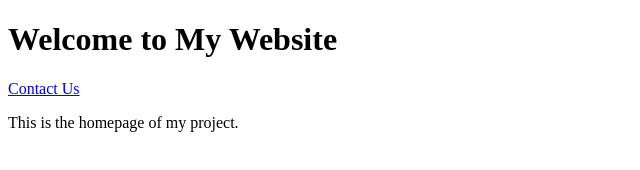
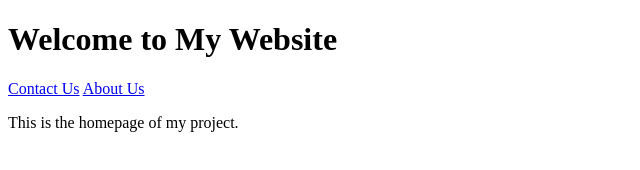
Before and after one commit to yllkakabashi/MyWebsiteProject, a plain HTML site: page index.html in a window 1280 px wide. Shown: the full height of the page, 0-640 px from the left. Drawn offline with Linux system fonts and the light colour scheme.

Commit message:
Modified index.html to include a link to about.html

```diff
--- a/index.html
+++ b/index.html
@@ -12,6 +12,7 @@
 
     <h1>Welcome to My Website</h1>
     <a href="contact.html">Contact Us</a>
+    <a href="about.html">About Us</a>
     <p>This is the homepage of my project.</p>
 
 </body>
```
